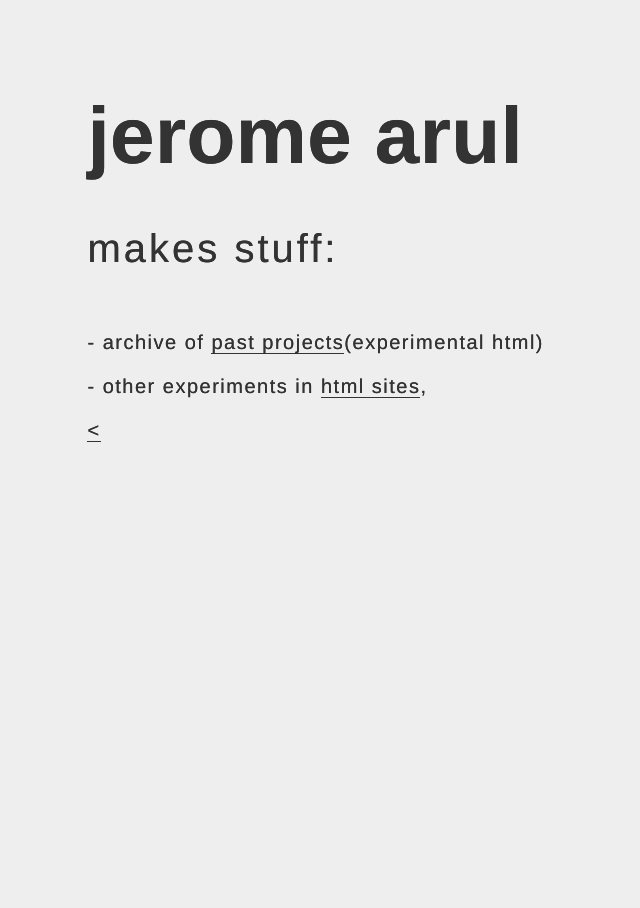
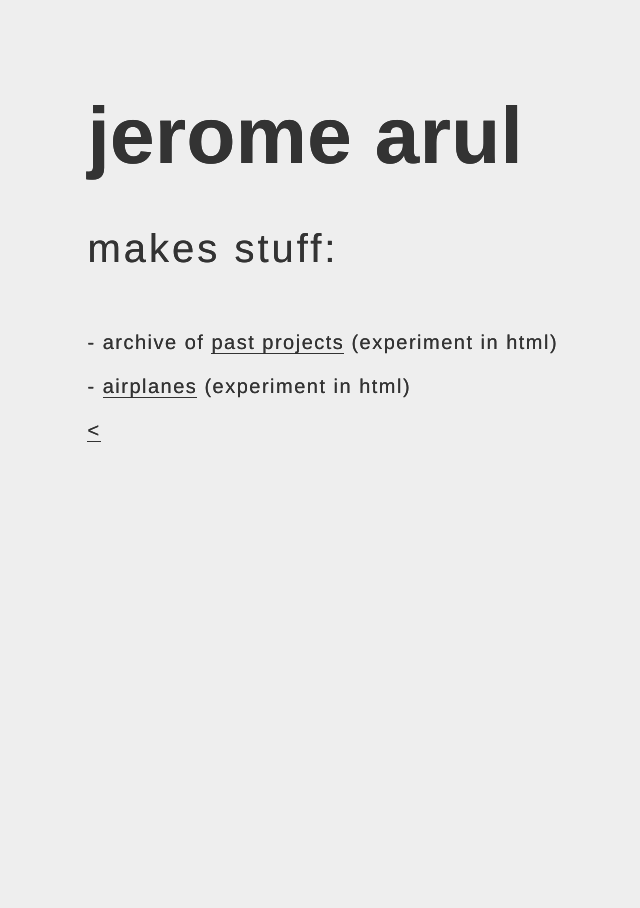
Before and after one commit to jeromearul/jeromearul.github.io, a Jekyll site: the page stuff.html, which Jekyll copies as it is, in a window 1280 px wide. Shown: the whole page, without its empty margins (9-649 px from the left). Built offline with Jekyll 4.4.1, drawn with Linux system fonts in a browser that asks for light colours.

Commit message:
text cleanup

```diff
--- a/stuff.html
+++ b/stuff.html
@@ -15,9 +15,9 @@
 <div class="wrapper">
 		<h1>jerome arul</h1>
 		<p class="secondary">makes stuff:</p>
-		<p>- archive of <a href="stuff/pastprojects/pastprojects.html" target="_blank">past projects</a>(experimental html)</p>
-		<p>- other experiments in <a href="stuff/airplanes.html" target="_blank">html sites</a>,</p>
-		<!--<p>uses <a href="http://twitter.com/jerome_arul" target="_blank">twitter</a> and <a href="mailto:jerome.arul@gmail.com">email</a>,</p>-->
+		<p>- archive of <a href="stuff/pastprojects/pastprojects.html" target="_blank">past projects</a> (experiment in html)</p>
+		<p>- <a href="stuff/airplanes.html" target="_blank">airplanes</a> (experiment in html)</p>
+		<p></p>
         <p><a href="/index.html">&#60;</a></p>
 </div>
 
```
